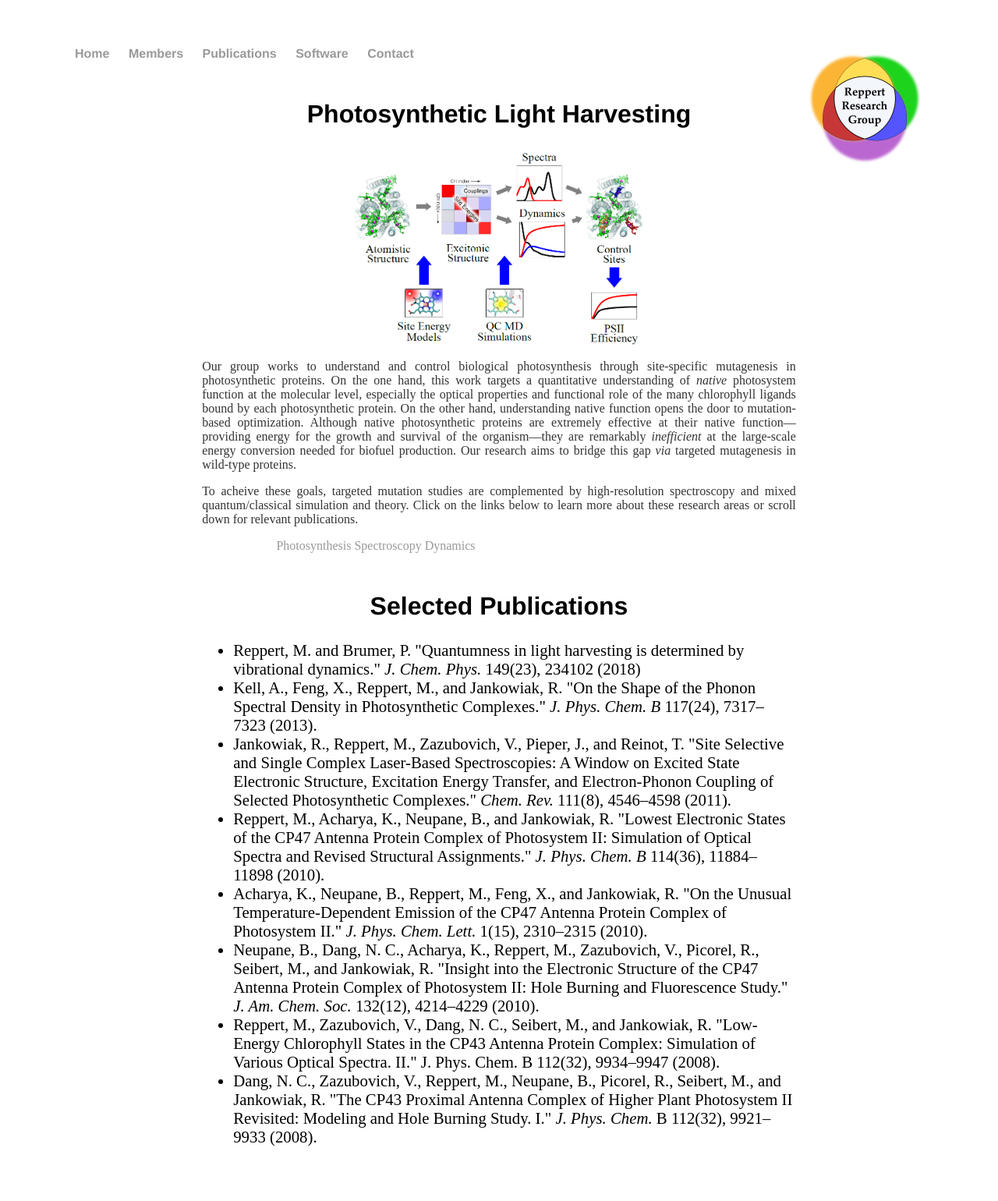
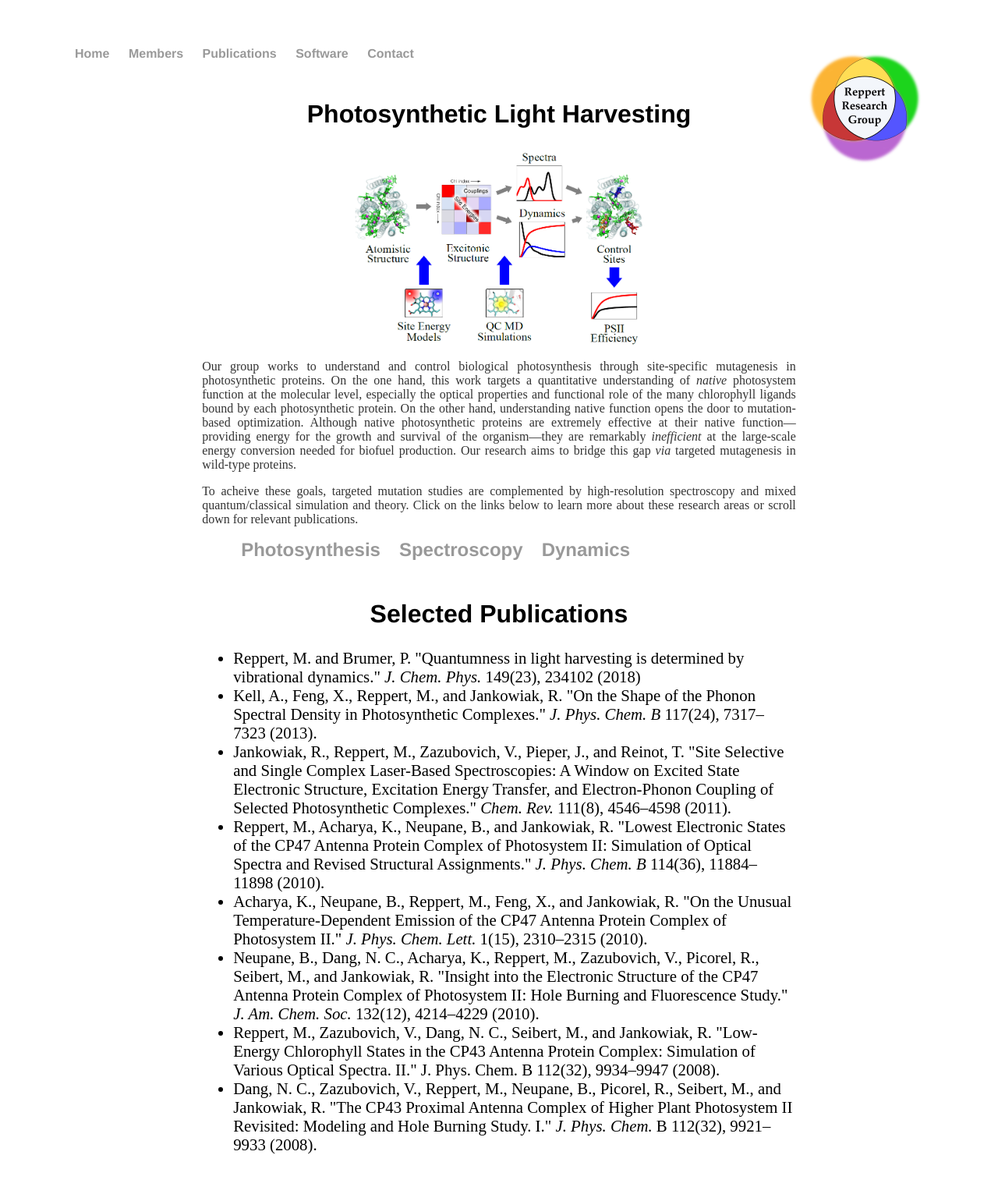
Before and after one commit to mreppert/mreppert.github.io, a Jekyll site: the page built from publications/photosynthesis/index.html, in a window 1280 px wide. Shown: the whole page at 78% size. Built offline with Jekyll 4.4.1, drawn with Linux system fonts in a browser that asks for light colours.

Commit message:
Update index.html

```diff
--- a/publications/photosynthesis/index.html
+++ b/publications/photosynthesis/index.html
@@ -17,17 +17,12 @@ title: Reppert Research Group
 
     <p>To acheive these goals, targeted mutation studies are complemented by high-resolution spectroscopy and mixed quantum/classical simulation and theory. Click on the links below to learn more about these research areas or scroll down for relevant publications.
 
-<!--     <ul id="menu">
+    <ul id="menu">
         <li><a href="http://mreppert.github.io/publications/photosynthesis">Photosynthesis</a></li>
         <li><a href="http://mreppert.github.io/publications/spectroscopy">Spectroscopy</a></li>
         <li><a href="http://mreppert.github.io/publications/dynamics">Dynamics</a></li>
-    </ul> -->
+    </ul>
 
-    <div class="w3-bar-mobile" style="width:75%; margin:auto; font-size=150%;">
-        <a href="http://mreppert.github.io/publications/photosynthesis" class="w3-bar-item w3-button w3-mobile" style="width:30%;">Photosynthesis</a>
-        <a href="http://mreppert.github.io/publications/spectroscopy" class="w3-bar-item w3-button w3-mobile" style="width:30%;">Spectroscopy</a>
-        <a href="http://mreppert.github.io/publications/dynamics" class="w3-bar-item w3-button w3-mobile" style="width:30%;">Dynamics</a>
-    </div>
 
 <h2>Selected Publications</h2>
 <ul reversed style="font-size:130%;" type="1">
```
